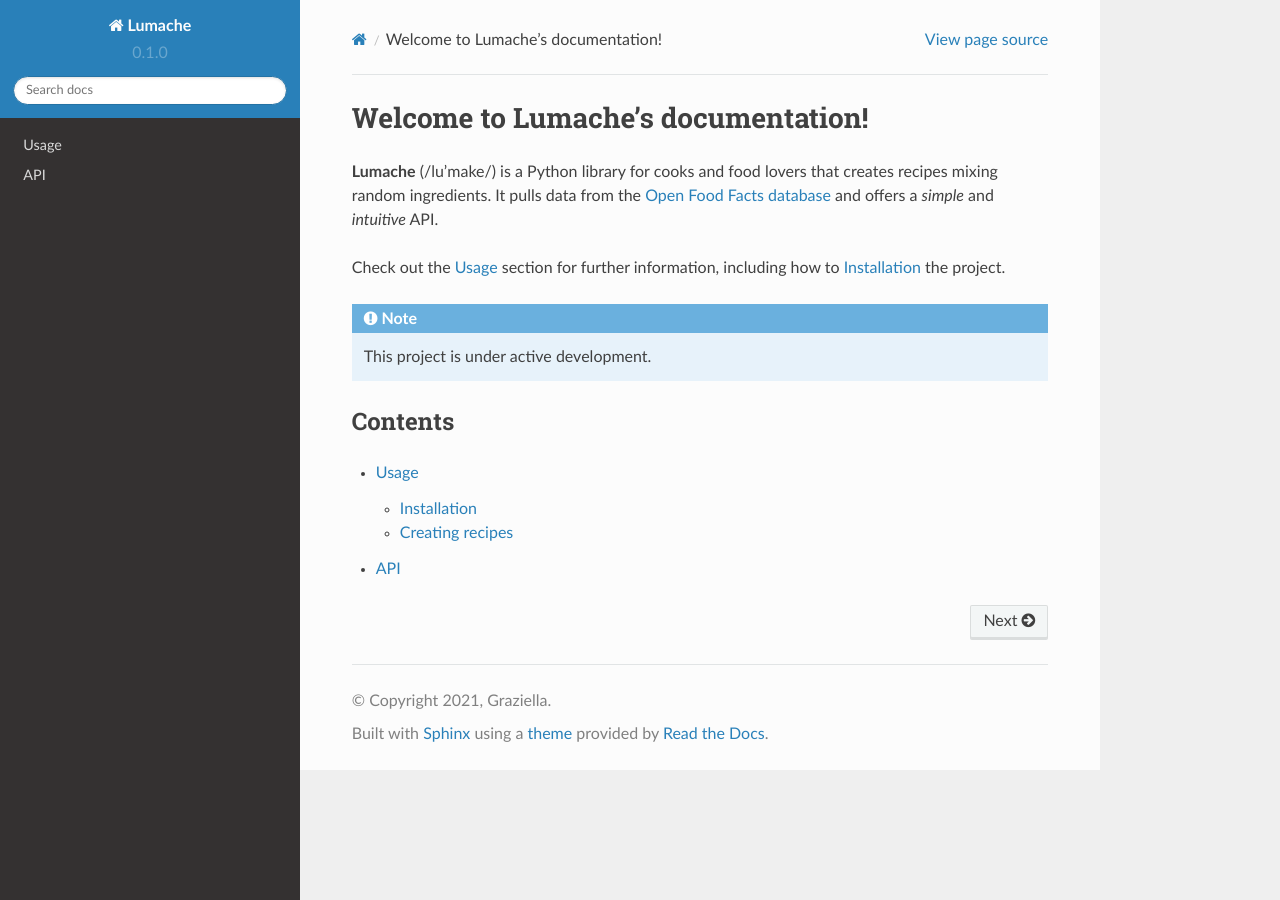
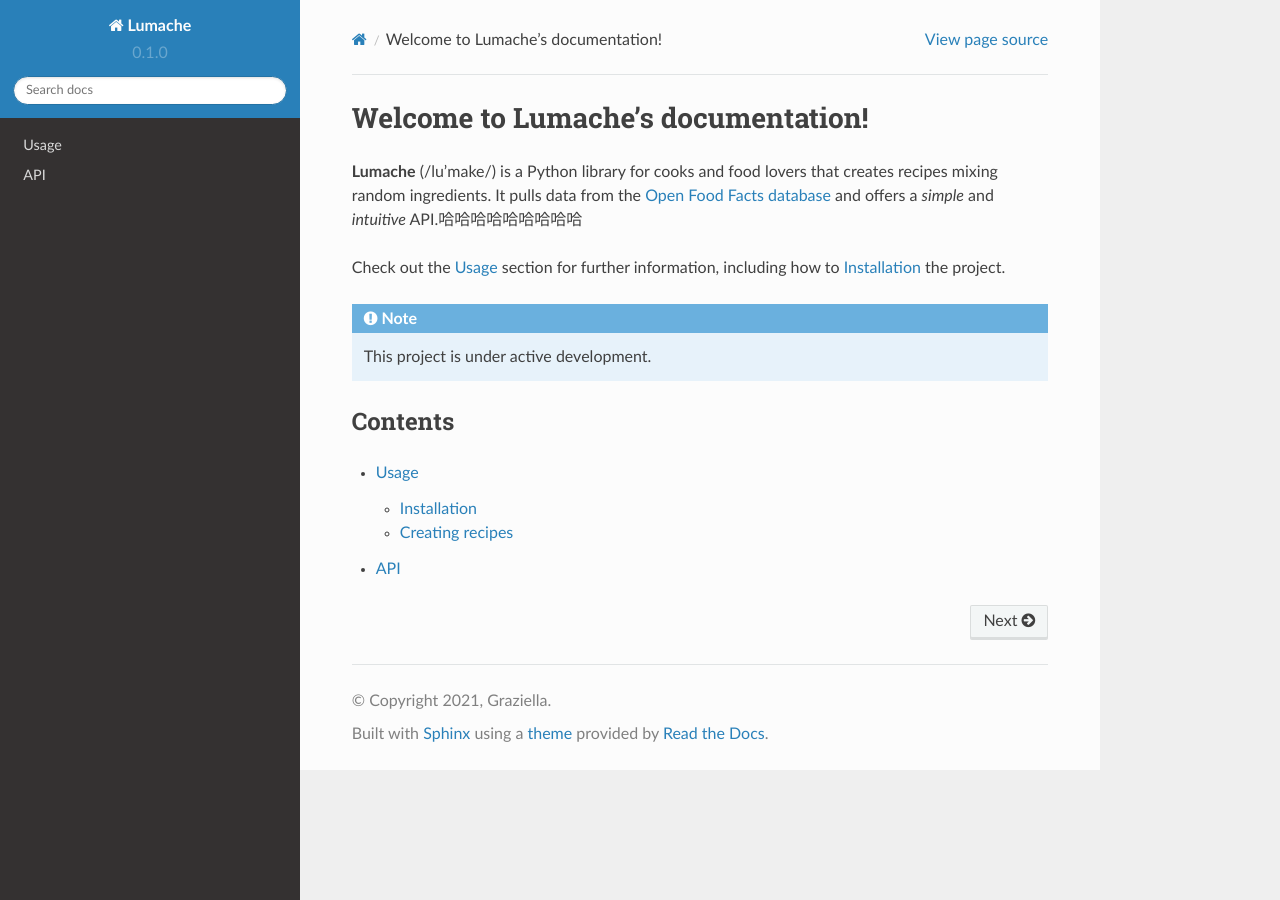
Before and after one commit to L1183325308/sufetest1, a Sphinx documentation site: the page built from docs/source/index.rst, in a window 1280 px wide. Built offline with Sphinx 7.4.7 and the Read the Docs theme 2.0.0, drawn with Linux system fonts in a browser that asks for light colours.

Commit message:
Update index.rst   2

```diff
--- a/docs/source/index.rst
+++ b/docs/source/index.rst
@@ -4,7 +4,7 @@
 **Lumache** (/lu'make/) is a Python library for cooks and food lovers
 that creates recipes mixing random ingredients.
 It pulls data from the `Open Food Facts database <https://world.openfoodfacts.org/>`_
-and offers a *simple* and *intuitive* API.
+and offers a *simple* and *intuitive* API.哈哈哈哈哈哈哈哈哈
 
 Check out the :doc:`usage` section for further information, including
 how to :ref:`installation` the project.
```
